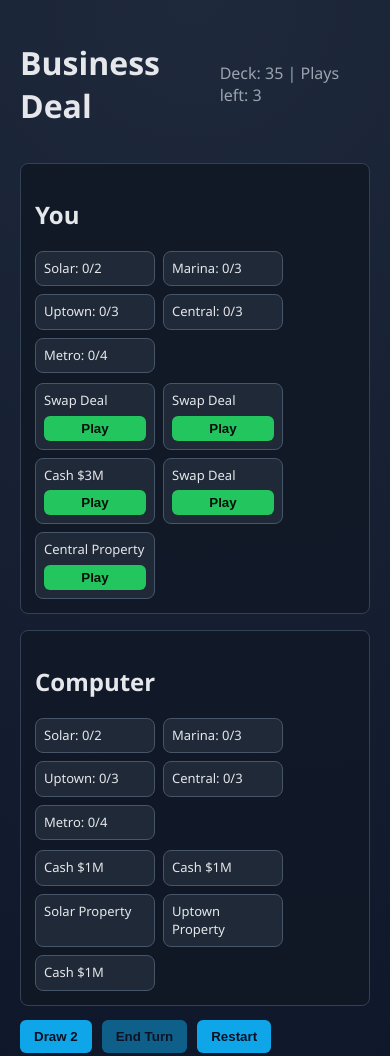
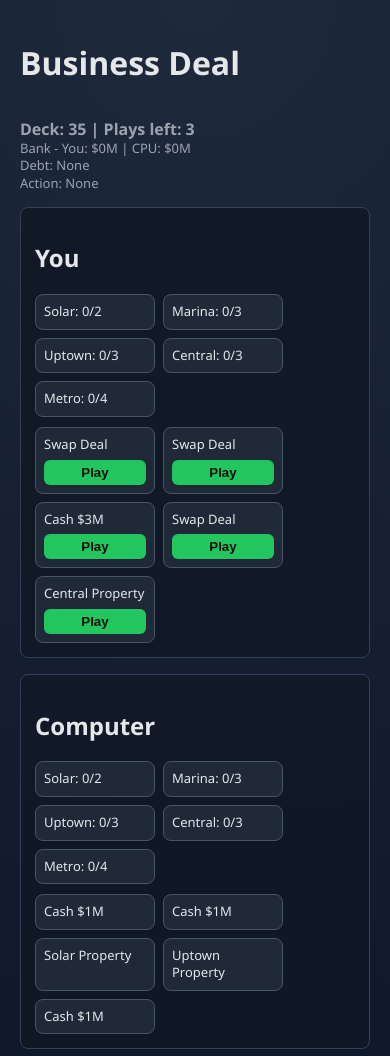
Before and after one commit to FanishChandrakar/business.deal.io, a website: page index.html in a window 390 px wide. Shown: the top 1056 px of the page. Drawn offline with Linux system fonts and the light colour scheme.

Commit message:
feat: upgrade ui for bank debt and action states

```diff
--- a/index.html
+++ b/index.html
@@ -10,7 +10,12 @@
     <main class="app">
       <header class="topbar">
         <h1>Business Deal</h1>
-        <div id="status" class="status"></div>
+        <div class="status-wrap">
+          <div id="status" class="status"></div>
+          <div id="bank-line" class="status-subtle">Bank - You: $0M | CPU: $0M</div>
+          <div id="debt-line" class="status-subtle">Debt: None</div>
+          <div id="action-line" class="status-subtle">Action: None</div>
+        </div>
       </header>
 
       <section class="board">
--- a/src/ui/handlers.js
+++ b/src/ui/handlers.js
@@ -1,6 +1,7 @@
 import { applyActionCard } from "../game/rules.js";
 
 export function handleActionCardPlay(state, actorKey, card) {
-  state.pendingAction = { actorKey, card };
-  applyActionCard(state, actorKey, card);
+  const handled = applyActionCard(state, actorKey, card);
+  state.pendingAction = handled ? { actorKey, card } : null;
+  return handled;
 }
--- a/styles.css
+++ b/styles.css
@@ -28,11 +28,24 @@ body {
 .topbar {
   display: flex;
   justify-content: space-between;
-  align-items: center;
+  align-items: flex-start;
+  gap: 12px;
 }
 
 .status {
   color: var(--muted);
+  font-weight: 600;
+}
+
+.status-wrap {
+  text-align: right;
+  min-width: 290px;
+}
+
+.status-subtle {
+  color: var(--muted);
+  font-size: 13px;
+  line-height: 1.35;
 }
 
 .board {
@@ -109,4 +122,13 @@ body {
   .board {
     grid-template-columns: 1fr;
   }
+
+  .topbar {
+    flex-direction: column;
+  }
+
+  .status-wrap {
+    text-align: left;
+    min-width: 0;
+  }
 }
```
Also changed, not shown: src/ui/render.js (+24 -2 lines), tests/rules.spec.js (+11 -0 lines).
